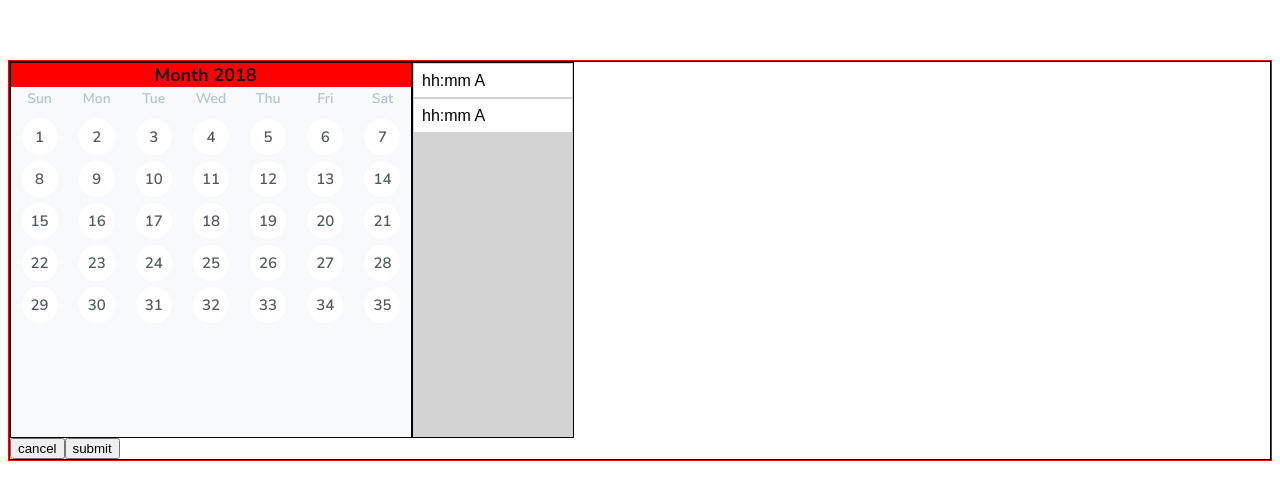
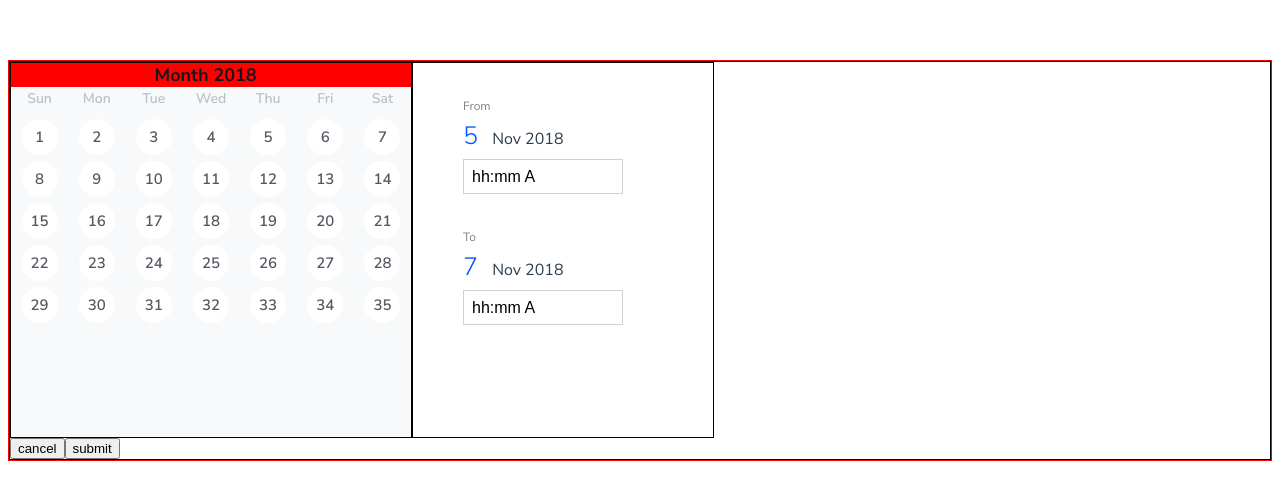
Before and after one commit to wahengchang/vue-packages, a Vue app in the folder packages/dateTimePicker/: page / in a window 1280 px wide. Shown: the top 500 px of the page. Built offline with nearby package versions, Linux system fonts and the light colour scheme.

Commit message:
added timepicker style

```diff
--- a/packages/dateTimePicker/src/components/DateTimePicker.vue
+++ b/packages/dateTimePicker/src/components/DateTimePicker.vue
@@ -3,8 +3,20 @@
     <div class="row">
       <div class="dateContainer"><DatePicker /></div>
       <div class="timeContainer">
-        <div class="startTime timeRow"><time-picker format="hh:mm A"/></div>
-        <div class="endTime timeRow"><time-picker format="hh:mm A"/></div>
+        <div class="startTime timeRow">
+          <span class="subTitle">From</span>
+          <div>
+            <span class="bigNumber">5</span> Nov 2018
+          </div>
+          <time-picker format="hh:mm A"/>
+        </div>
+        <div class="endTime timeRow">
+          <span class="subTitle">To</span>
+          <div>
+            <span class="bigNumber">7</span> Nov 2018
+          </div>
+          <time-picker format="hh:mm A"/>
+        </div>
       </div>
     </div>
     <div class="row"><button>cancel</button> <button>submit</button></div>
@@ -39,8 +51,28 @@ export default {
 
 .timeContainer {
   border: black 1px solid;
-  // width: 50%;
-  background: lightgray;
+  width: 300px;
+
+  .timeRow {
+    display: flex;
+    flex-direction: column;
+    text-align: left;
+    padding-left: 50px;
+    padding-top: 35px;
+
+    .subTitle {
+      font-size: 12px;
+      color: gray;
+    }
+
+    .bigNumber {
+      font-size: 25px;
+      letter-spacing: 10px;
+      line-height: 45px;
+      color: #0056ff;
+      font-weight: 100;
+    }
+  }
 }
 .row {
   display: flex;
```
